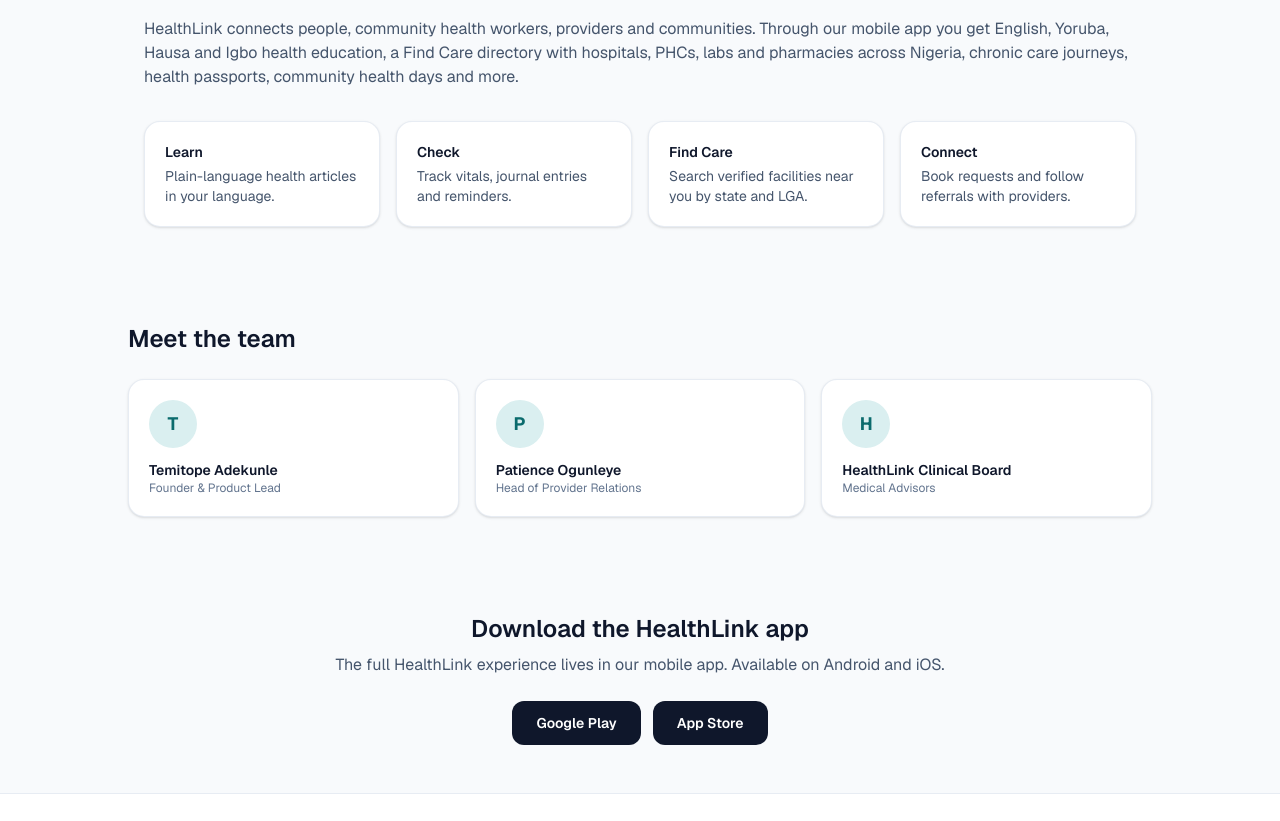
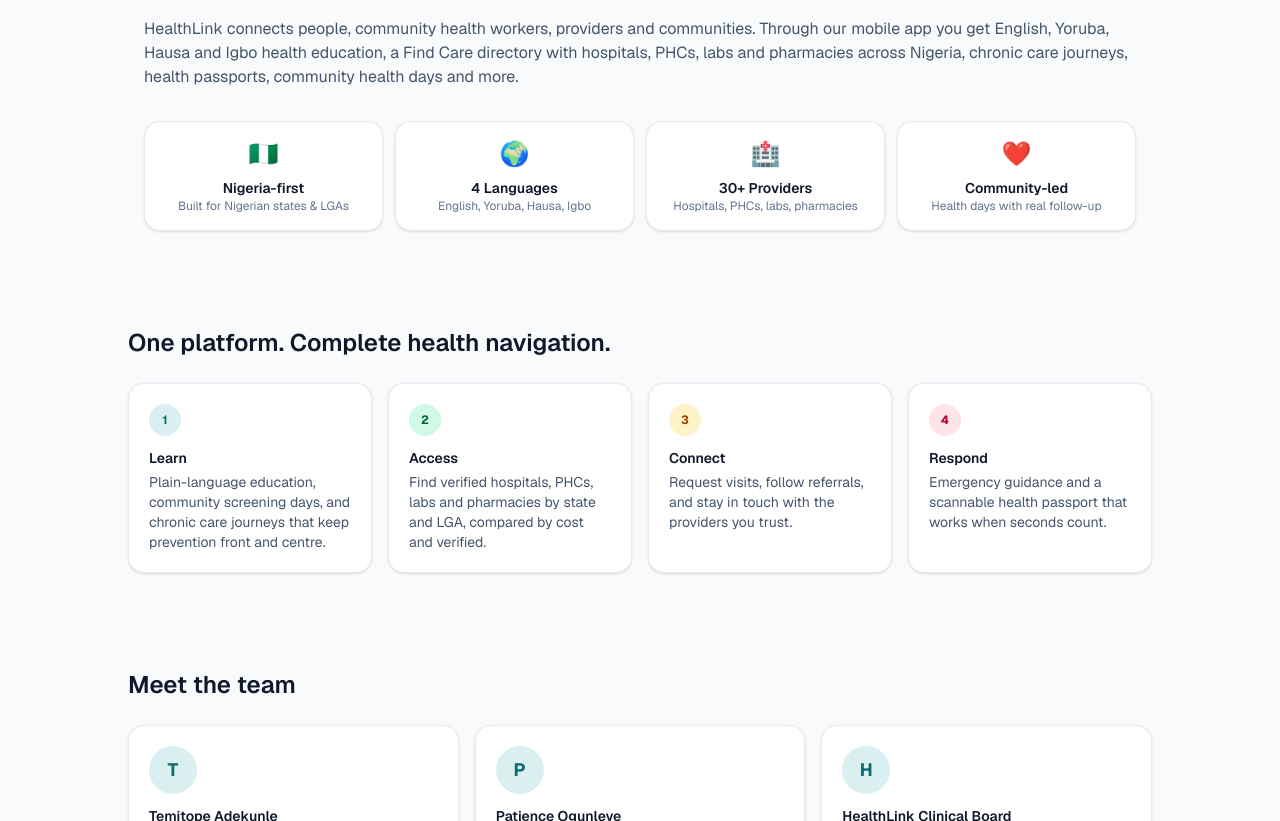
Before and after one commit to temmyadekunle/CareNBuddi, a Next.js app: page / in a window 1280 px wide. Shown: the part 501-1322 px from the top of the page. Built offline with nearby package versions, Linux system fonts and the light colour scheme.

Commit message:
feat: inspire marketing site by health-link.ai — four pillars + stats

```diff
--- a/app/(site)/page.tsx
+++ b/app/(site)/page.tsx
@@ -28,18 +28,41 @@ export default function LandingPage() {
           Find Care directory with hospitals, PHCs, labs and pharmacies across Nigeria, chronic
           care journeys, health passports, community health days and more.
         </p>
-        <div className="mt-8 grid gap-4 sm:grid-cols-2 lg:grid-cols-4">
+        <div className="mt-8 grid grid-cols-2 gap-3 text-center sm:grid-cols-4">
           {[
-            ["Learn", "Plain-language health articles in your language."],
-            ["Check", "Track vitals, journal entries and reminders."],
-            ["Find Care", "Search verified facilities near you by state and LGA."],
-            ["Connect", "Book requests and follow referrals with providers."],
-          ].map(([title, desc]) => (
-            <div key={title} className="rounded-2xl border border-slate-200/80 bg-white p-5 shadow-sm">
-              <h3 className="text-sm font-semibold text-slate-900">{title}</h3>
-              <p className="mt-1 text-sm text-slate-600">{desc}</p>
+            ["🇳🇬", "Nigeria-first", "Built for Nigerian states & LGAs"],
+            ["🌍", "4 Languages", "English, Yoruba, Hausa, Igbo"],
+            ["🏥", "30+ Providers", "Hospitals, PHCs, labs, pharmacies"],
+            ["❤️", "Community-led", "Health days with real follow-up"],
+          ].map(([icon, title, desc]) => (
+            <div key={title} className="rounded-2xl border border-slate-200/80 bg-white p-4 shadow-sm">
+              <span className="text-2xl">{icon}</span>
+              <p className="mt-2 text-sm font-semibold text-slate-900">{title}</p>
+              <p className="text-xs text-slate-500">{desc}</p>
             </div>
           ))}
+        </div>
+      </section>
+
+      <section className="px-4 py-12">
+        <div className="mx-auto max-w-5xl">
+          <h2 className="text-2xl font-semibold text-slate-900">One platform. Complete health navigation.</h2>
+          <div className="mt-6 grid gap-4 sm:grid-cols-2 lg:grid-cols-4">
+            {[
+              ["Learn", "Plain-language education, community screening days, and chronic care journeys that keep prevention front and centre."],
+              ["Access", "Find verified hospitals, PHCs, labs and pharmacies by state and LGA, compared by cost and verified."],
+              ["Connect", "Request visits, follow referrals, and stay in touch with the providers you trust."],
+              ["Respond", "Emergency guidance and a scannable health passport that works when seconds count."],
+            ].map(([title, desc], i) => (
+              <div key={title} className="rounded-2xl border border-slate-200/80 bg-white p-5 shadow-sm">
+                <span className={`inline-flex h-8 w-8 items-center justify-center rounded-full text-xs font-bold ${i === 0 ? "bg-brand-100 text-brand-700" : i === 1 ? "bg-emerald-100 text-emerald-800" : i === 2 ? "bg-amber-100 text-amber-800" : "bg-rose-100 text-rose-800"}`}>
+                  {i + 1}
+                </span>
+                <h3 className="mt-3 text-sm font-semibold text-slate-900">{title}</h3>
+                <p className="mt-1 text-sm text-slate-600">{desc}</p>
+              </div>
+            ))}
+          </div>
         </div>
       </section>
 
```
